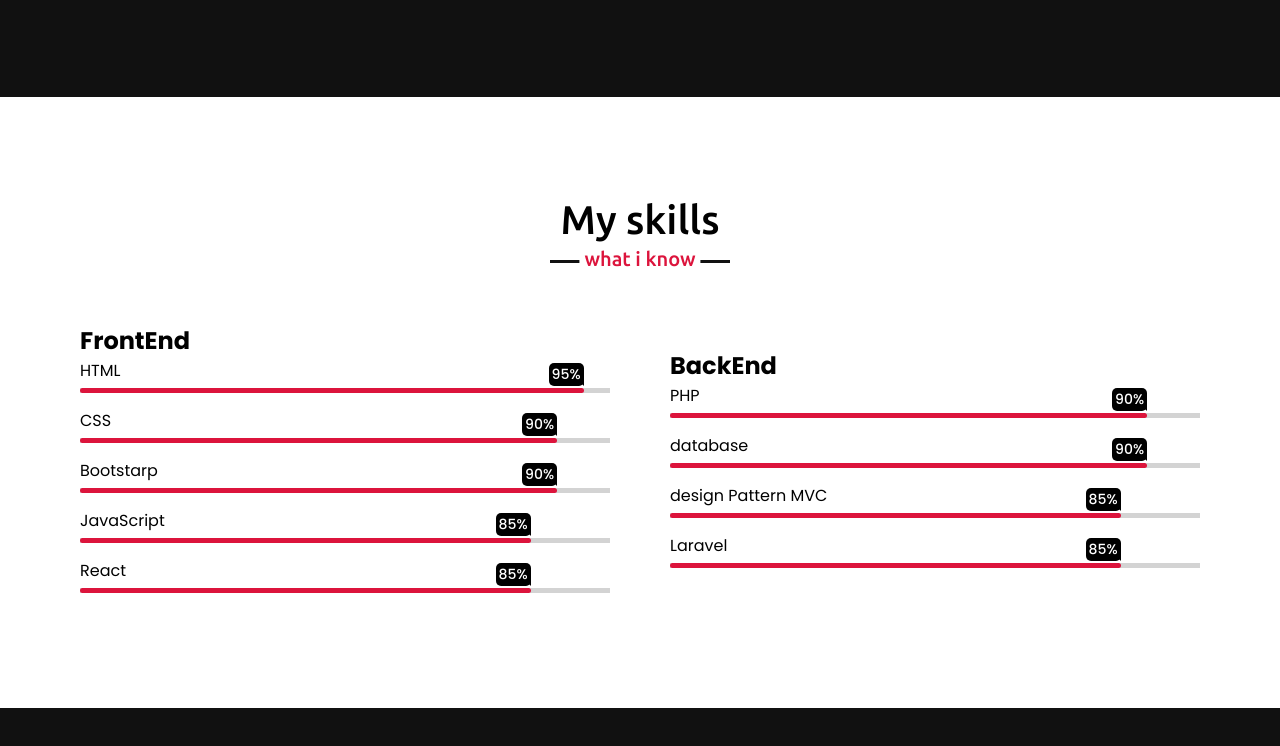
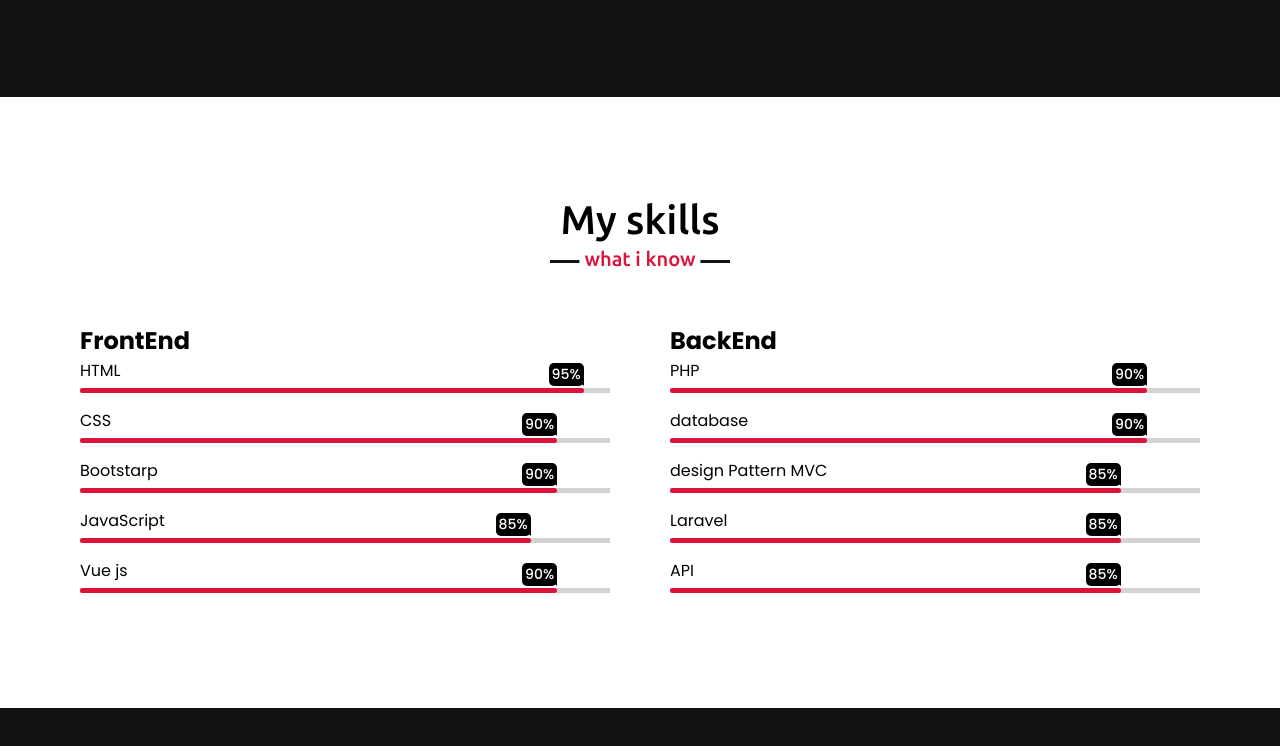
Before and after one commit to RafiqSultan/my-portfolio, a plain HTML site: page index.html in a window 1280 px wide. Shown: the part 2018-2764 px from the top of the page. Drawn offline with nearby package versions, Linux system fonts and the light colour scheme.

Commit message:
ADD cv link

```diff
--- a/css/style.css
+++ b/css/style.css
@@ -522,8 +522,8 @@ section .title::after {
     width: 85%;
 }
 
-.skills .skills-content .right .line.react span {
-    width: 85%;
+.skills .skills-content .right .line.vue span {
+    width: 90%;
 }
 
 .skills .skills-content .right .line.bootstarp span {
@@ -565,8 +565,8 @@ section .title::after {
     content: '90%';
 }
 
-.skills .skills-content .right .line.react span::after {
-    content: '85%';
+.skills .skills-content .right .line.vue span::after {
+    content: '90%';
 }
 
 .skills .skills-content .right .line.php span::after {
--- a/index.html
+++ b/index.html
@@ -4,7 +4,7 @@
 <head>
     <meta charset="UTF-8">
     <meta name="viewport" content="width=device-width, initial-scale=1.0">
-    <title>Personal Portfolio Website</title>
+    <title>RAAS Portfolio Website</title>
     <link rel="stylesheet" href="css/style.css">
     <link rel="stylesheet" href="https://cdnjs.cloudflare.com/ajax/libs/font-awesome/5.15.3/css/all.min.css" />
 
@@ -57,7 +57,7 @@
                     <p>I am a mid-level IT specialist with skills in web design and database administration. I have strong technical skills as well as excellent interpersonal skills, which allows me to interact with a wide range of clients. I am excited
                         to take on the challenge in order to grow and improve my skills in the field of information technology and in the field of web design and development in particular. My biggest passion in life is to use my technical knowledge to
                         benefit other people and organizations.</p>
-                    <a href="https://drive.google.com/file/d/1TnSULrMgCwa1-USzpa0oS3e_Jy6ucBgA/view?usp=sharing" download>Download CV <i class="fas fa-download"></i></a>
+                    <a href="https://drive.google.com/file/d/1CV3kvIAxf21TUpdDXkrNEg4KhTiWg_Bm/view?usp=sharing" download>Download CV <i class="fas fa-download"></i></a>
                 </div>
 
 
@@ -131,10 +131,10 @@
                     </div>
                     <div class="bars">
                         <div class="info">
-                            <span>React</span>
+                            <span>Vue js</span>
 
                         </div>
-                        <div class="line react"><span></span></div>
+                        <div class="line vue"><span></span></div>
                     </div>
                 </div>
                 <div class="column right">
@@ -166,6 +166,13 @@
                         </div>
                         <div class="line laravel"><span></span></div>
                     </div>
+                    <div class="bars">
+                        <div class="info">
+                            <span>API</span>
+
+                        </div>
+                        <div class="line laravel"><span></span></div>
+                    </div>
                 </div>
             </div>
         </div>
@@ -175,7 +182,7 @@
     <section class="projects" id="teams">
         <div class="max-width">
             <h2 class="title">My projects</h2>
-            <div class="category">
+            <!-- <div class="category">
                 <ul>
                     <li>
                         <a id="listall"> all</a>
@@ -187,7 +194,7 @@
                         <a id="listphp">php</a>
                     </li>
                     <li>
-                        <a id="listreact">React</a>
+                        <a id="listreact">Vue js</a>
                     </li>
                     <li>
                         <a id="listbootstrap">bootstarp</a>
@@ -197,9 +204,24 @@
                     </li>
 
                 </ul>
-            </div>
+            </div> -->
 
             <div class="card-projects">
+                <!-- Vue JS Project -->
+                <div class="card-item all html_and_css">
+                    <div class="image">
+                        <img src="images/rs-market-phone.jpg" alt="rs-market">
+                    </div>
+                    <div class="content">
+                        <h1>
+                            <a href="https://rs-market.netlify.app/">RS-market-phone</a>
+                        </h1>
+                        <h4> using <span> Vue JS</span> </h4>
+                        <p>site e-commerce mobiles and handsfree ....etc  </p>
+                        <a href="https://rs-market.netlify.app/" class="live">live demo<i class="fas fa-eye"></i> </a>
+                    </div>
+                </div>
+
                 <div class="card-item all html_and_css">
                     <div class="image">
                         <img src="images/mockup_projects/coffee_shop_mockup.jpg" alt="coffee_shop_mockup">
@@ -239,7 +261,7 @@
                         <a href="https://rafiqsultan.github.io/movies_TV" class="live">live demo<i class="fas fa-eye"></i> </a>
                     </div>
                 </div>
-                <div class="card-item all php">
+                <!-- <div class="card-item all php">
                     <div class="image">
                         <img src="images/mockup_projects/online-food-mockup.jpg" alt="online-food-mockup">
                     </div>
@@ -251,7 +273,7 @@
                         <p>online food delivery website with dashborad. </p>
                         <a href="#" class="live">live demo<i class="fas fa-eye"></i> </a>
                     </div>
-                </div>
+                </div> -->
                 <div class="card-item all bootstarp">
                     <div class="image">
                         <img src="images/mockup_projects/onlinie_mockup.jpg" alt="onlinie_mockup">
@@ -278,7 +300,7 @@
                         <a href="https://rafiqsultan.github.io/shala_app" class="live">live demo<i class="fas fa-eye"></i> </a>
                     </div>
                 </div>
-                <div class="card-item all html_and_css">
+                <!-- <div class="card-item all html_and_css">
                     <div class="image">
                         <img src="images/mockup_projects/food_online_mockup.JPG" alt="food_online_delivery">
                     </div>
@@ -290,7 +312,7 @@
                         <p>simple online-food-delivery website with dashborad</p>
                         <a href="" class="loading_proj"><span class="loading_text">Loading...</span></i> </a>
                     </div>
-                </div>
+                </div> -->
 
             </div>
 
--- a/js/script.js
+++ b/js/script.js
@@ -110,8 +110,8 @@ $(document).ready(function() {
 
     // typing text animation script
     var typed = new Typed(".typing", {
-        strings: ["Web Developer"],
-        typeSpeed: 200,
+        strings: ["UI/UX Designer","Frontend Developer"],
+        typeSpeed: 250,
         backSpeed: 60,
         loop: true
     });
```
Also changed, not shown: images/rs-market-phone.jpg (added).
